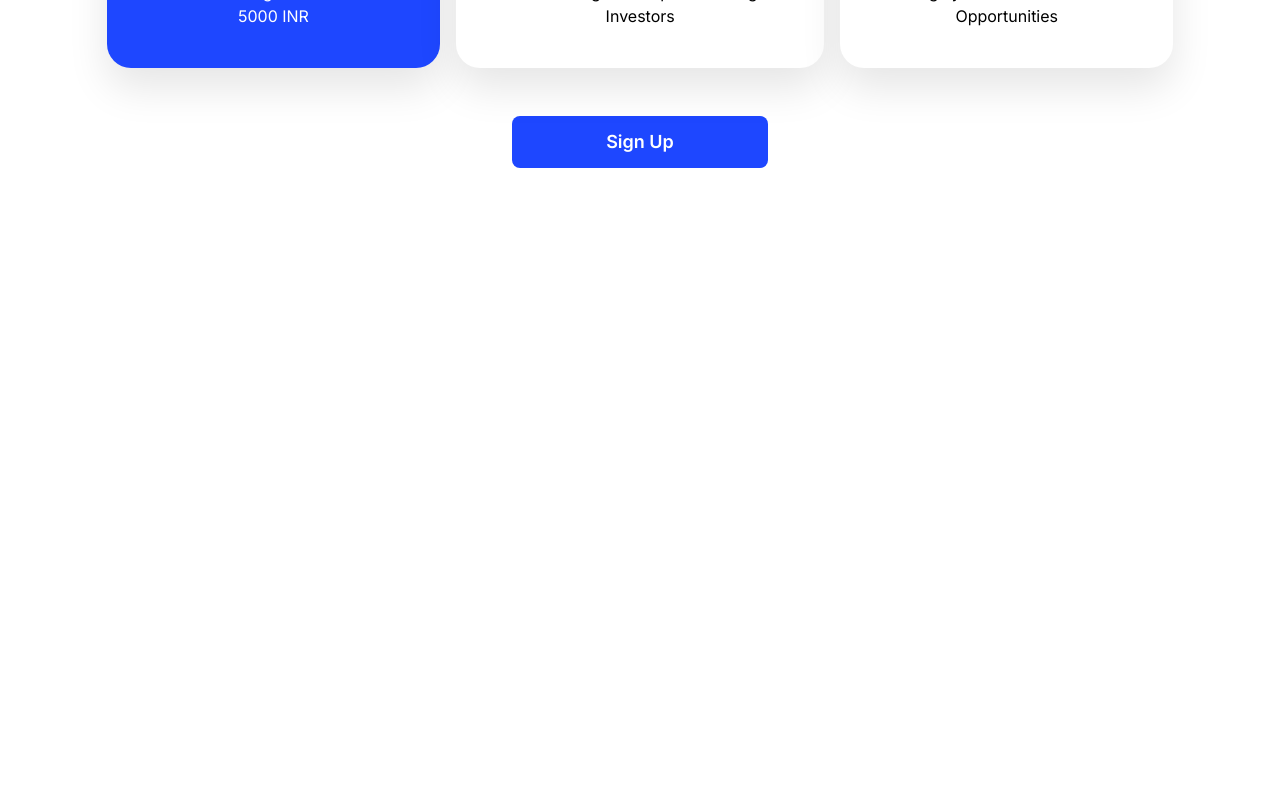
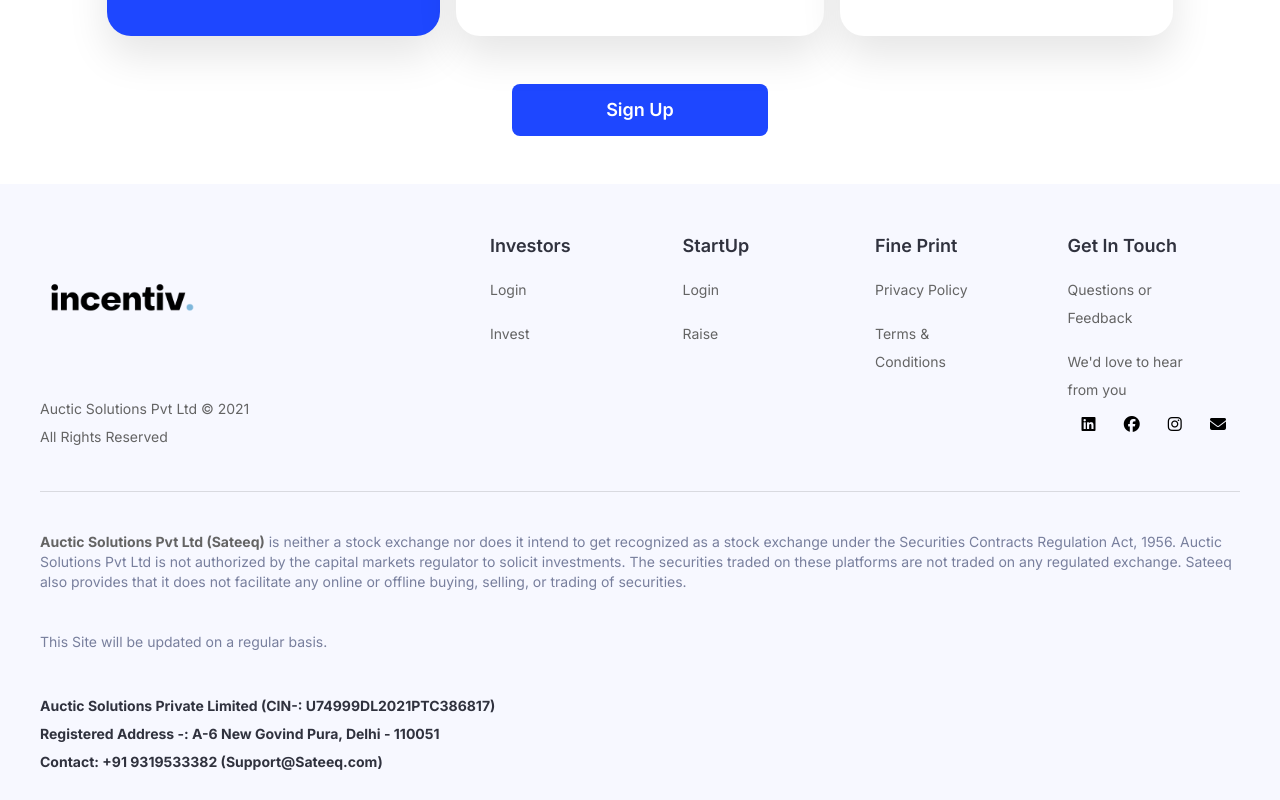
Before and after one commit to omBhatnagar/sateeq-clone, a React (Create React App) app: page / in a window 1280 px wide. Shown: the part 4414-5214 px from the top of the page. Before the commit the page ends 4662 px from the top, so only its background shows below. Built offline with nearby package versions, Linux system fonts and the light colour scheme.

Commit message:
Added footer.

```diff
--- /dev/null
+++ b/src/components/shared/Footer.js
@@ -0,0 +1,108 @@
+import { NavLink } from "react-router-dom";
+import logo from "../../images/logo-dark.png";
+
+const Footer = () => {
+	return (
+		<div className='bg-[rgba(200,210,255,.15)] px-10 py-6'>
+			<div className='flex flex-col md:flex-row'>
+				<div className='w-5/6 md:w-1/3 lg:w-1/2 mx-auto'>
+					<div className='w-5/12'>
+						<img src={logo} alt='logo' className=' -ml-3' />
+					</div>
+					<div className='text-footer-p text-sm leading-7'>
+						<p>Auctic Solutions Pvt Ltd © 2021 </p>
+						<p>All Rights Reserved </p>
+					</div>
+				</div>
+				<div className='grid grid-cols-2 md:grid-cols-4 mt-6 w-5/6 mx-auto gap-5'>
+					<div className='w-1/3'>
+						<h2 className='text-media-grey text-lg font-semibold'>Investors</h2>
+						<NavLink to='/login'>
+							<p className='text-footer-p text-sm leading-7 mt-4'>Login</p>
+						</NavLink>
+						<NavLink to='/invest'>
+							<p className='text-footer-p text-sm leading-7 mt-4'>Invest</p>
+						</NavLink>
+					</div>
+					<div className='w-1/3'>
+						<h2 className='text-media-grey text-lg font-semibold'>StartUp</h2>
+						<NavLink to='/login'>
+							<p className='text-footer-p text-sm leading-7 mt-4'>Login</p>
+						</NavLink>
+						<NavLink to='/raise'>
+							<p className='text-footer-p text-sm leading-7 mt-4'>Raise</p>
+						</NavLink>
+					</div>
+					<div>
+						<h2 className='text-media-grey text-lg font-semibold'>
+							Fine Print
+						</h2>
+
+						<p className='text-footer-p text-sm leading-7 mt-4'>
+							Privacy Policy
+						</p>
+
+						<p className='text-footer-p text-sm leading-7 mt-4'>
+							<p>Terms & </p>
+							<p>Conditions</p>
+						</p>
+					</div>
+					<div>
+						<h2 className='text-media-grey text-lg font-semibold'>
+							Get In Touch
+						</h2>
+						<p className='text-footer-p text-sm leading-7 mt-4'>
+							<p>Questions or</p>
+							<p>Feedback</p>
+						</p>
+
+						<p className='text-footer-p text-sm leading-7 mt-4'>
+							<p>We'd love to hear</p>
+							<p>from you</p>
+						</p>
+						<div className='flex justify-around items-center mt-3'>
+							<i class='fa-brands fa-linkedin'></i>
+							<i class='fa-brands fa-facebook'></i>
+							<i class='fa-brands fa-instagram'></i>
+							<i class='fa-solid fa-envelope'></i>
+						</div>
+					</div>
+				</div>
+			</div>
+			<div className='w-5/6 mx-auto md:w-full'>
+				<p className='text-[#787f9d] text-sm my-10 border-t border-[rgba(0,0,0,.12)] pt-10'>
+					<strong className='text-footer-p'>
+						Auctic Solutions Pvt Ltd (Sateeq)
+					</strong>{" "}
+					is neither a stock exchange nor does it intend to get recognized as a
+					stock exchange under the Securities Contracts Regulation Act, 1956.
+					Auctic Solutions Pvt Ltd is not authorized by the capital markets
+					regulator to solicit investments. The securities traded on these
+					platforms are not traded on any regulated exchange. Sateeq also
+					provides that it does not facilitate any online or offline buying,
+					selling, or trading of securities.{" "}
+				</p>
+				<p className='text-[#787f9d] text-sm mb-10'>
+					{" "}
+					This Site will be updated on a regular basis.{" "}
+				</p>
+				<p className='text-media-grey font-bolder text-sm leading-7'>
+					<strong>
+						{" "}
+						Auctic Solutions Private Limited (CIN-: U74999DL2021PTC386817){" "}
+					</strong>
+				</p>
+				<p className='text-media-grey font-bolder text-sm leading-7'>
+					<strong>
+						Registered Address -: A-6 New Govind Pura, Delhi - 110051
+					</strong>
+				</p>
+				<p className='text-media-grey font-bolder text-sm leading-7'>
+					<strong>Contact: +91 9319533382 (Support@Sateeq.com)</strong>
+				</p>
+			</div>
+		</div>
+	);
+};
+
+export default Footer;
--- a/src/components/shared/Layout.js
+++ b/src/components/shared/Layout.js
@@ -1,6 +1,7 @@
 import Navbar from "./Navbar";
 import cx from "classnames";
 import { useState } from "react";
+import Footer from "./Footer";
 
 const Layout = ({ children, className, theme, accent }) => {
 	const [isSidebarOpen, setIsSideBarOpen] = useState(false);
@@ -10,7 +11,7 @@ const Layout = ({ children, className, theme, accent }) => {
 			"bg-white": theme === "light",
 		},
 		className,
-		"sm:py-20 overflow-x-hidden",
+		"sm:py-12 overflow-x-hidden",
 	);
 	return (
 		<div className='font-inter'>
@@ -27,6 +28,7 @@ const Layout = ({ children, className, theme, accent }) => {
 			>
 				<div className={MainClasses}>{children}</div>
 			</div>
+			<Footer />
 		</div>
 	);
 };
--- a/tailwind.config.js
+++ b/tailwind.config.js
@@ -18,6 +18,7 @@ module.exports = {
 				"invested-card-p": "#717070",
 				"cta-card-image-bg": "hsla(0,0%,100%,.1)",
 				"cta-card-b": "rgba(30,71,255,.12)",
+				"footer-p": "#646464",
 			},
 			fontSize: {
 				"head-top": "18px",
```
Also changed, not shown: src/images/logo-dark.png (added), src/images/logo.png (added).
